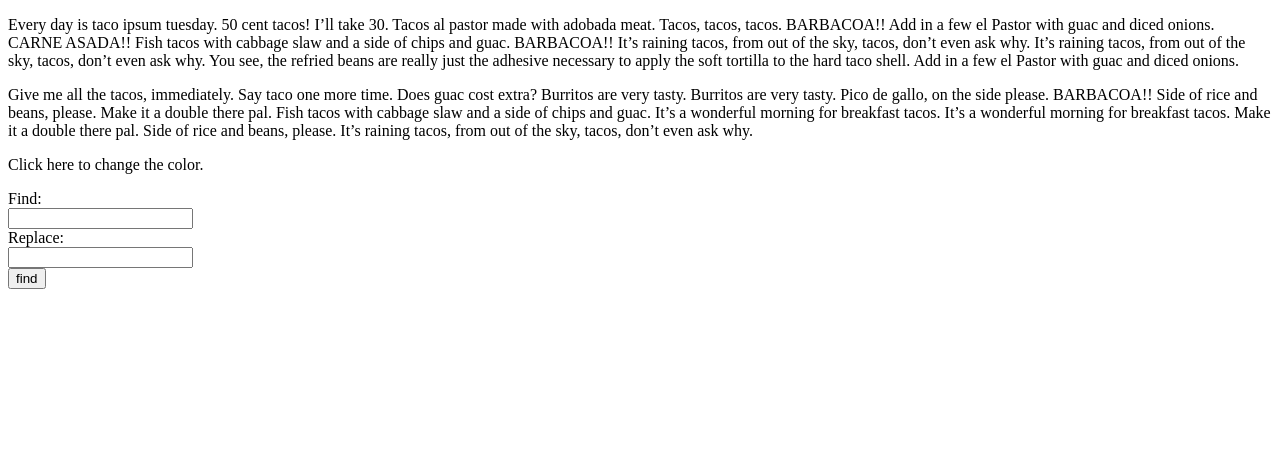
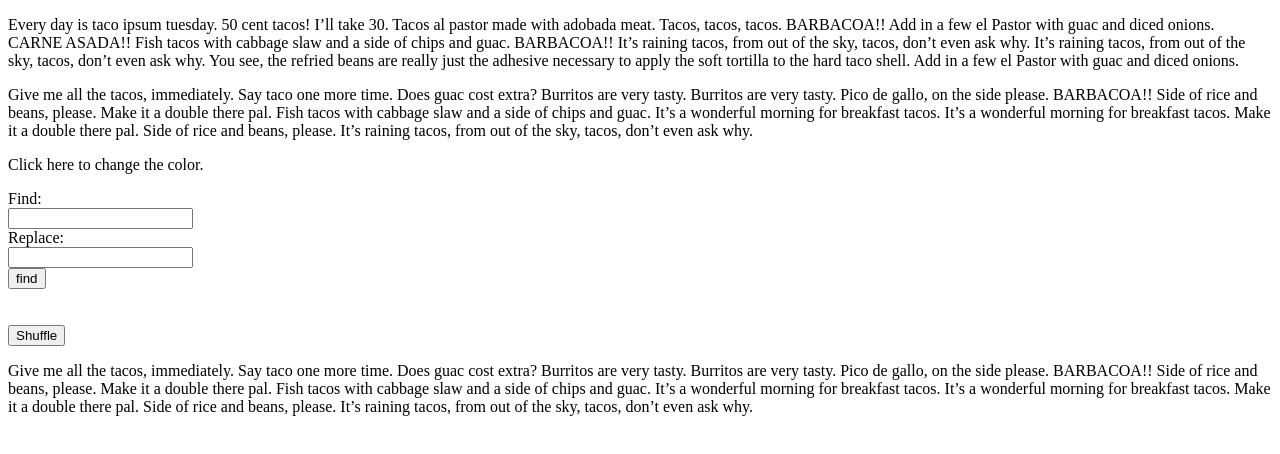
Before and after one commit to samuel-nelson/literary-mutilator, a plain HTML site: page index.html in a window 1280 px wide. Drawn offline with Linux system fonts and the light colour scheme.

Commit message:
Added shuffle function

```diff
--- a/index.html
+++ b/index.html
@@ -7,7 +7,7 @@
 	</head>
 	<body>
 		<div id="haystack">
-		<p>Every day is taco ipsum tuesday. 50 cent tacos! I’ll take 30. Tacos al pastor made with adobada meat. Tacos, tacos, tacos. BARBACOA!! Add in a few el Pastor with guac and diced onions. CARNE ASADA!! Fish tacos with cabbage slaw and a side of chips and guac. BARBACOA!! It’s raining tacos, from out of the sky, tacos, don’t even ask why. It’s raining tacos, from out of the sky, tacos, don’t even ask why. You see, the refried beans are really just the adhesive necessary to apply the soft tortilla to the hard taco shell. Add in a few el Pastor with guac and diced onions.</p>
+			<p>Every day is taco ipsum tuesday. 50 cent tacos! I’ll take 30. Tacos al pastor made with adobada meat. Tacos, tacos, tacos. BARBACOA!! Add in a few el Pastor with guac and diced onions. CARNE ASADA!! Fish tacos with cabbage slaw and a side of chips and guac. BARBACOA!! It’s raining tacos, from out of the sky, tacos, don’t even ask why. It’s raining tacos, from out of the sky, tacos, don’t even ask why. You see, the refried beans are really just the adhesive necessary to apply the soft tortilla to the hard taco shell. Add in a few el Pastor with guac and diced onions.</p>
 		<p>Give me all the tacos, immediately. Say taco one more time. Does guac cost extra? Burritos are very tasty. Burritos are very tasty. Pico de gallo, on the side please. BARBACOA!! Side of rice and beans, please. Make it a double there pal. Fish tacos with cabbage slaw and a side of chips and guac. It’s a wonderful morning for breakfast tacos. It’s a wonderful morning for breakfast tacos. Make it a double there pal. Side of rice and beans, please. It’s raining tacos, from out of the sky, tacos, don’t even ask why.</p>
 		<p id="color" onclick="ColorChange()">Click here to change the color.</p>
 		</div>
@@ -18,5 +18,9 @@
 			<input id="replacement" name="replacement" type="text"><br>
 			<input type="button" value="find" onClick="findMyText(document.getElementById('needle').value, document.getElementById('replacement').value);"><br>
 		</form>
+		<br>
+		<br>
+		<button id="shuffle-button" onclick="shuffle();">Shuffle</button>
+		<p id="shuffle">Give me all the tacos, immediately. Say taco one more time. Does guac cost extra? Burritos are very tasty. Burritos are very tasty. Pico de gallo, on the side please. BARBACOA!! Side of rice and beans, please. Make it a double there pal. Fish tacos with cabbage slaw and a side of chips and guac. It’s a wonderful morning for breakfast tacos. It’s a wonderful morning for breakfast tacos. Make it a double there pal. Side of rice and beans, please. It’s raining tacos, from out of the sky, tacos, don’t even ask why.</p>
 	</body>
 </html>
--- a/script.js
+++ b/script.js
@@ -21,3 +21,22 @@ function ColorChange() {
 		}
 	);
 }
+
+function shuffle() {
+	var txt = document.getElementById("shuffle").textContent;
+
+	var words = txt.split(" ");
+
+	words.map(function(t) {
+		for(i = (words.length - 1); i > 0; i--){
+
+			var j = Math.floor(Math.random() * (i + 1));
+
+			var temp = words[i];
+			words[i] = words[j];
+			words[j] = temp;
+		}
+
+		document.getElementById("shuffle").textContent = words.join(" ");
+	});
+}
```
